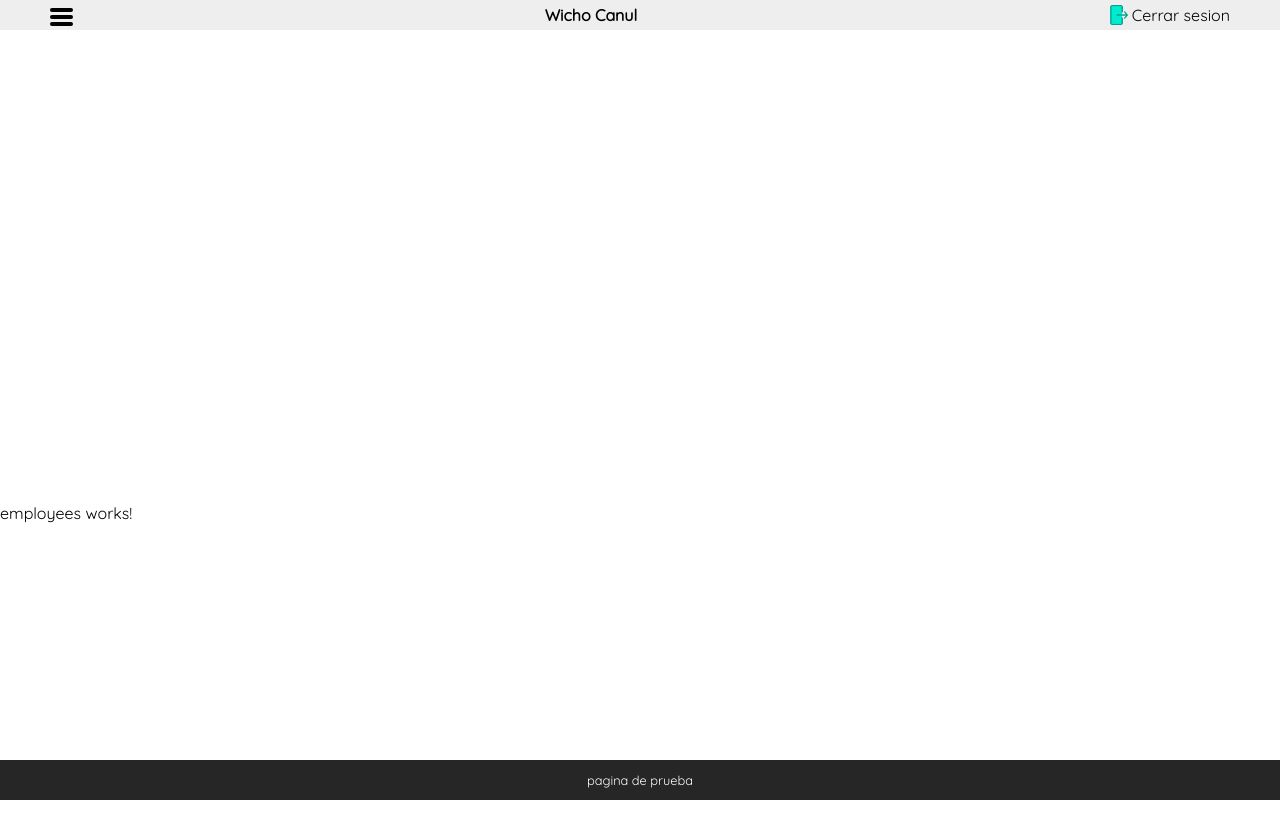
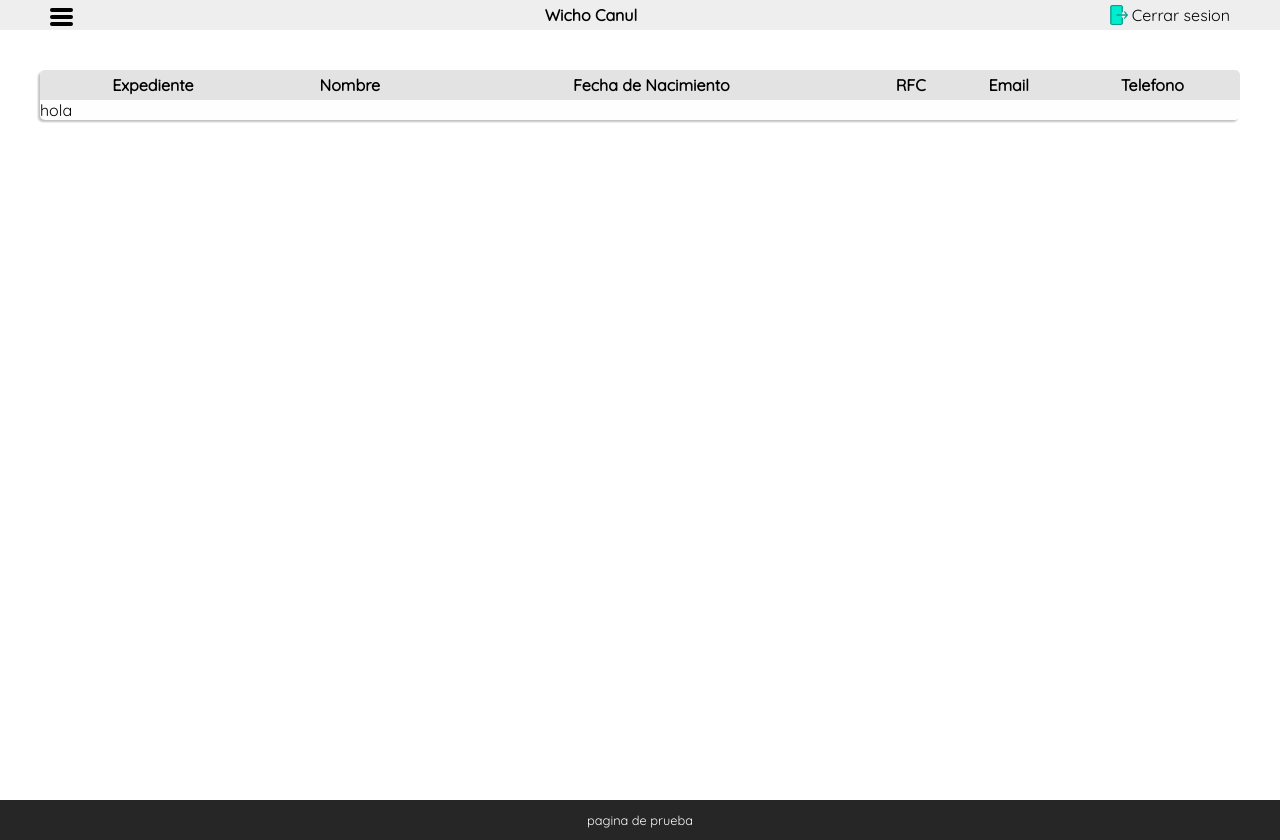
Before and after one commit to wichocanul/knoeledge-test-front, an Angular app: page /kt in a window 1280 px wide. Before the commit the page ends 800 px from the top, so only its background shows below. Built offline with nearby package versions, Linux system fonts and the light colour scheme.

Commit message:
KTF: Add employees component and table

```diff
--- a/src/app/client-app/client-app-routing.module.ts
+++ b/src/app/client-app/client-app-routing.module.ts
@@ -1,7 +1,7 @@
 import { NgModule } from '@angular/core';
 import { RouterModule, Routes } from '@angular/router';
 import { ClientAppMainComponent } from './pages/client-app-main/client-app-main.component';
-import { EmployeesComponent } from './pages/employees/employees.component';
+import { EmployeesMainComponent } from './pages/employees/employees-main/employees-main.component';
 
 const routes: Routes = [
   {
@@ -10,11 +10,11 @@ const routes: Routes = [
     children: [
       {
         path: 'home',
-        component: EmployeesComponent
+        component: EmployeesMainComponent
       },
       {
         path: '',
-        component: EmployeesComponent
+        component: EmployeesMainComponent
       }
     ]
   }
--- a/src/app/client-app/client-app.module.ts
+++ b/src/app/client-app/client-app.module.ts
@@ -4,13 +4,13 @@ import { CommonModule } from '@angular/common';
 import { ClientAppRoutingModule } from './client-app-routing.module';
 import { ClientAppMainComponent } from './pages/client-app-main/client-app-main.component';
 import { SharedModule } from './shared/shared.module';
-import { EmployeesComponent } from './pages/employees/employees.component';
+import { EmployeesMainComponent } from './pages/employees/employees-main/employees-main.component';
 
 
 @NgModule({
   declarations: [
     ClientAppMainComponent,
-    EmployeesComponent
+    EmployeesMainComponent
   ],
   imports: [
     CommonModule,
--- a/src/app/client-app/pages/client-app-main/client-app-main.component.css
+++ b/src/app/client-app/pages/client-app-main/client-app-main.component.css
@@ -1,7 +1,6 @@
 .dashboard {
   width: 100%;
-  height: 100vh;
+  min-height: 100vh;
   display: flex;
   flex-direction: column;
-  justify-content: space-between;
 }
--- a/src/app/client-app/pages/client-app-main/client-app-main.component.html
+++ b/src/app/client-app/pages/client-app-main/client-app-main.component.html
@@ -3,5 +3,5 @@
 
   <router-outlet></router-outlet>
 
-  <app-footer></app-footer>
 </div>
+<app-footer></app-footer>
--- /dev/null
+++ b/src/app/client-app/pages/employees/employees-main/employees-main.component.css
@@ -0,0 +1,24 @@
+.container {
+  width: 100%;
+  height: auto;
+  margin-top: 40px;
+}
+
+.contTable {
+  width: 100%;
+  height: 50px;
+  background: #fefefe;
+  border-radius: 5px;
+  box-shadow: -2px 2px 2px #c2c2c2;
+  overflow: hidden;
+}
+
+table {
+  width: 100%;
+}
+
+table .header {
+  width: 100%;
+  background: #e3e3e3;
+  font-weight: bold;
+}
--- /dev/null
+++ b/src/app/client-app/pages/employees/employees-main/employees-main.component.html
@@ -0,0 +1,23 @@
+<div class="container">
+
+  <div class="contTable">
+
+    <table>
+      <tr class="header">
+        <th style="padding: 5px 0;">Expediente</th>
+        <th>Nombre</th>
+        <th>Fecha de Nacimiento</th>
+        <th>RFC</th>
+        <th>Email</th>
+        <th>Telefono</th>
+      </tr>
+
+      <tr>
+        <td>hola</td>
+      </tr>
+    </table>
+
+  </div>
+
+
+</div>
--- a/src/app/client-app/pages/employees/employees.component.html
+++ /dev/null
@@ -1 +0,0 @@
-<p>employees works!</p>
```
Also changed, not shown: src/app/client-app/pages/employees/employees-main/employees-main.component.ts (added, +10 -0 lines), src/app/client-app/pages/employees/employees.component.ts (deleted, +0 -10 lines), src/app/client-app/pages/employees/employees.component.css (deleted).
